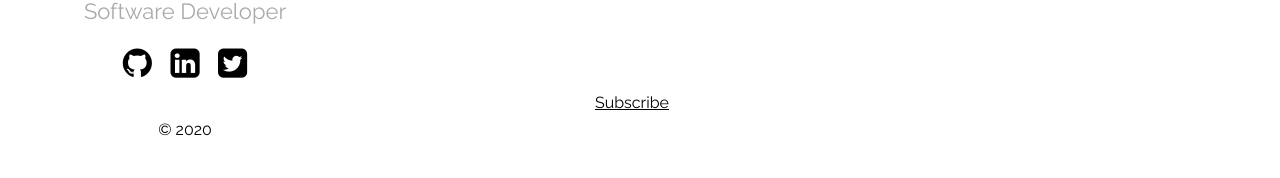
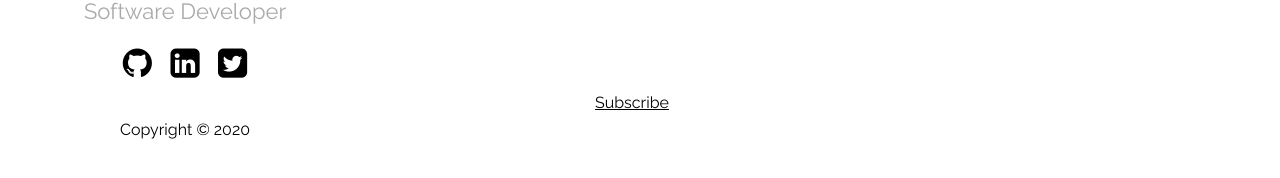
Before and after one commit to abhi15sep/devops-blog, a Jekyll site: the page built from index.md, in a window 1280 px wide. Shown: the part 412-590 px from the top of the page. Built offline with Jekyll 4.4.1, drawn with Linux system fonts in a browser that asks for light colours.

Commit message:
Added seo optimization

```diff
--- a/_config.yml
+++ b/_config.yml
@@ -2,7 +2,7 @@ title: Abhay's Blog
 author: Abhay
 email: abhaypratap3536@gmail.com
 description: > # this means to ignore newlines until "show_exerpts:"
-  Blog to share devops knowledge with community. This blog contains content about Devops , infrastructure automation , cloud automation and orchestration, Security and AWS.
+  Blog to share Devops and infrastructure automation knowledge with community.
 show_excerpts: true # set to true to show excerpts on the homepage
 
 baseurl: /
--- a/_layouts/default.html
+++ b/_layouts/default.html
@@ -88,7 +88,7 @@
           </nav>
         {%- endif -%}
 
-        <p>&copy;
+        <p>Copyright &copy;
           {{ "now" | date: "%Y" }}</p>
       </section>
       <section class="content">
```
